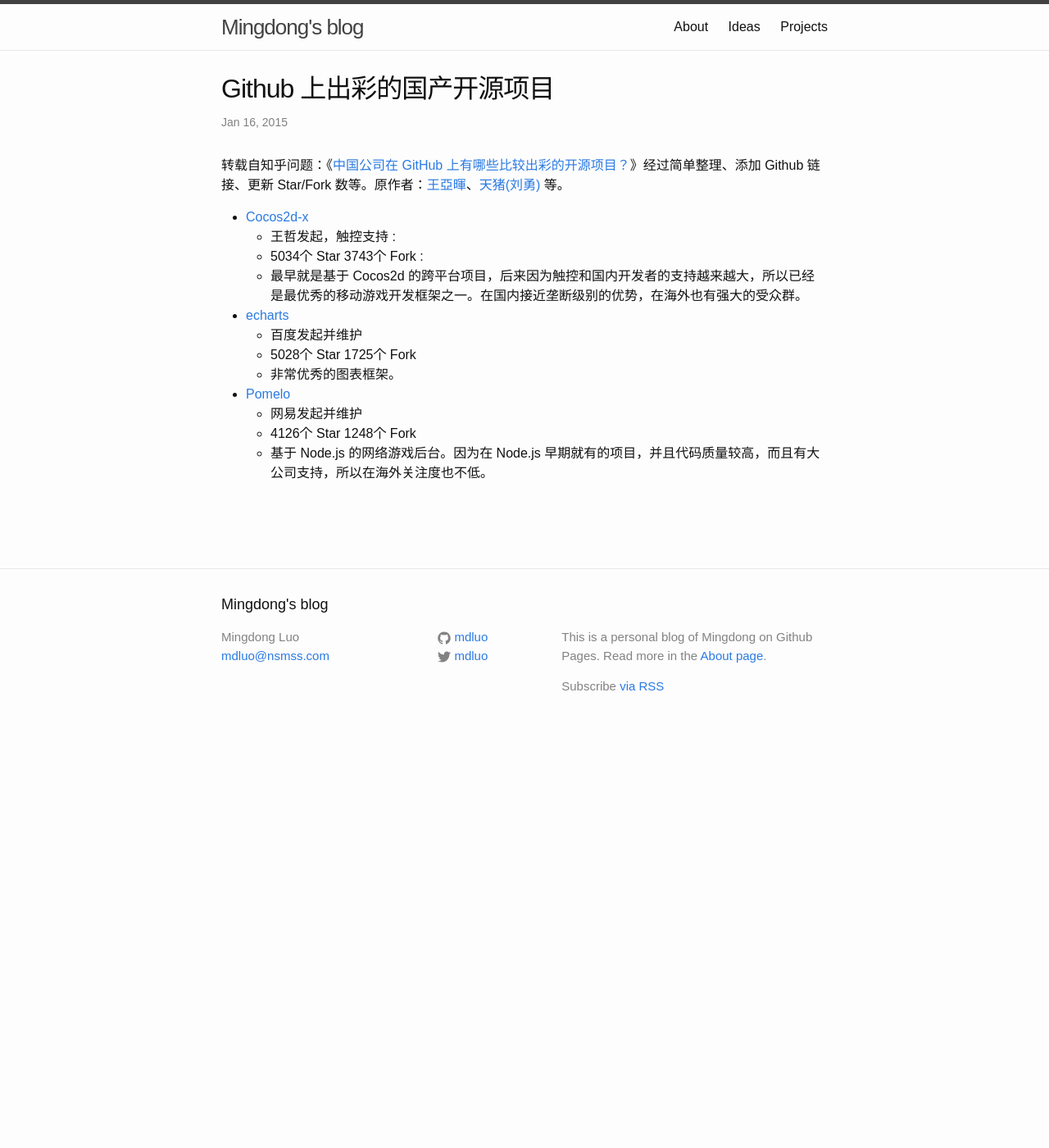
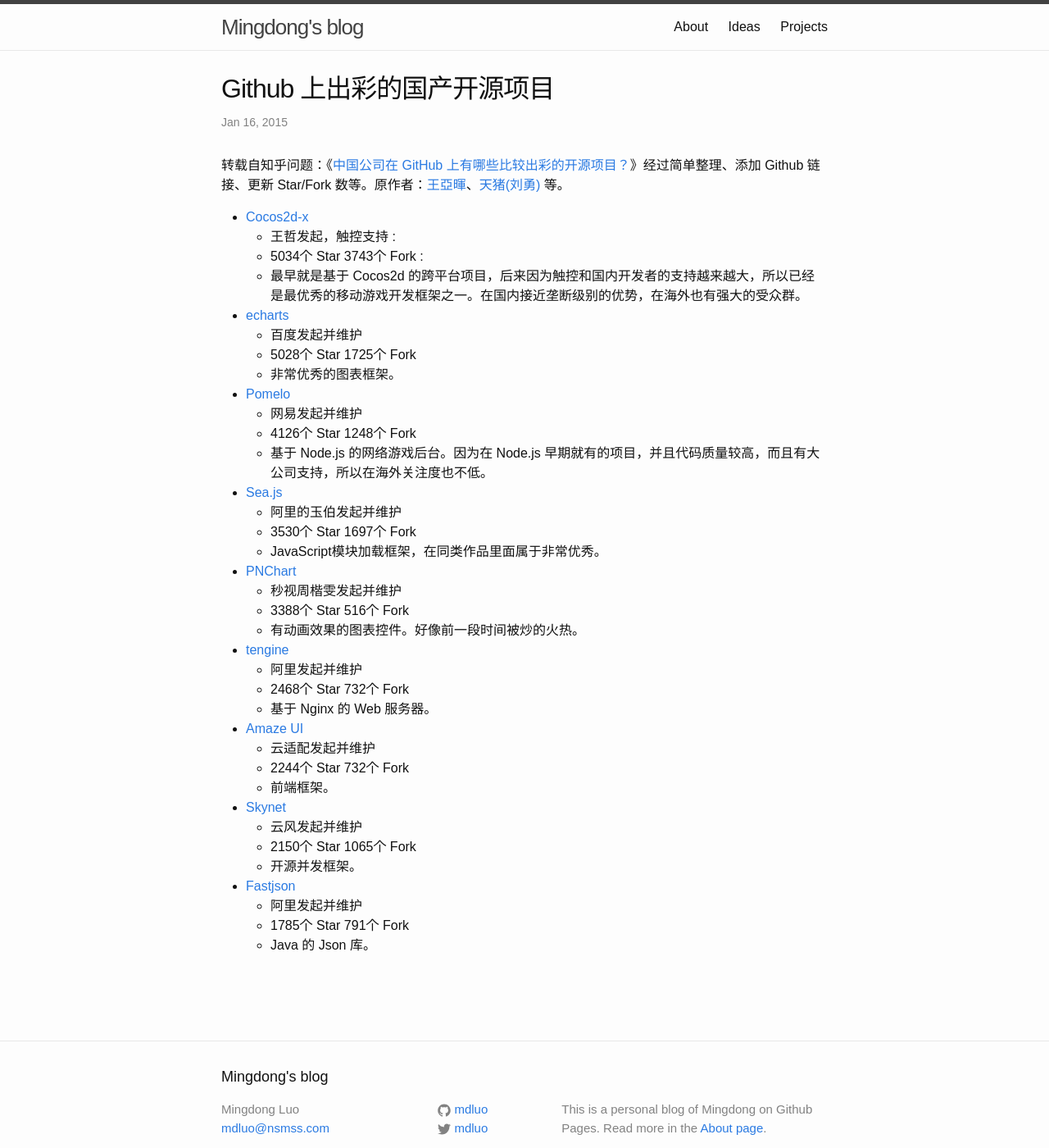
Before and after one commit to itfen/md, a Jekyll site: the page built from _posts/2015-01-16-wonderful-chinese-open-source-projects-on-github.md, in a window 1280 px wide and 1400 px high. Shown: the whole window at 82% size. Built offline with Jekyll 4.4.1, drawn with Linux system fonts in a browser that asks for light colours; comment, search, counter and statistics services are not loaded.

Commit message:
Update post

```diff
--- a/_posts/2015-01-16-wonderful-chinese-open-source-projects-on-github.md
+++ b/_posts/2015-01-16-wonderful-chinese-open-source-projects-on-github.md
@@ -26,3 +26,33 @@
     * 网易发起并维护
     * 4126个 Star 1248个 Fork
     * 基于 Node.js 的网络游戏后台。因为在 Node.js 早期就有的项目，并且代码质量较高，而且有大公司支持，所以在海外关注度也不低。
+
+* [Sea.js](https://github.com/seajs/seajs)
+    * 阿里的玉伯发起并维护
+    * 3530个 Star 1697个 Fork
+    * JavaScript模块加载框架，在同类作品里面属于非常优秀。
+
+* [PNChart](https://github.com/kevinzhow/PNChart)
+    * 秒视周楷雯发起并维护
+    * 3388个 Star 516个 Fork
+    * 有动画效果的图表控件。好像前一段时间被炒的火热。
+
+* [tengine](https://github.com/alibaba/tengine)
+    * 阿里发起并维护
+    * 2468个 Star 732个 Fork
+    * 基于 Nginx 的 Web 服务器。
+
+* [Amaze UI](https://github.com/allmobilize/amazeui)
+    * 云适配发起并维护
+    * 2244个 Star 732个 Fork
+    * 前端框架。
+
+* [Skynet](https://github.com/cloudwu/skynet)
+    * 云风发起并维护
+    * 2150个 Star 1065个 Fork
+    * 开源并发框架。
+
+* [Fastjson](https://github.com/alibaba/fastjson)
+    * 阿里发起并维护
+    * 1785个 Star 791个 Fork
+    * Java 的 Json 库。
```
